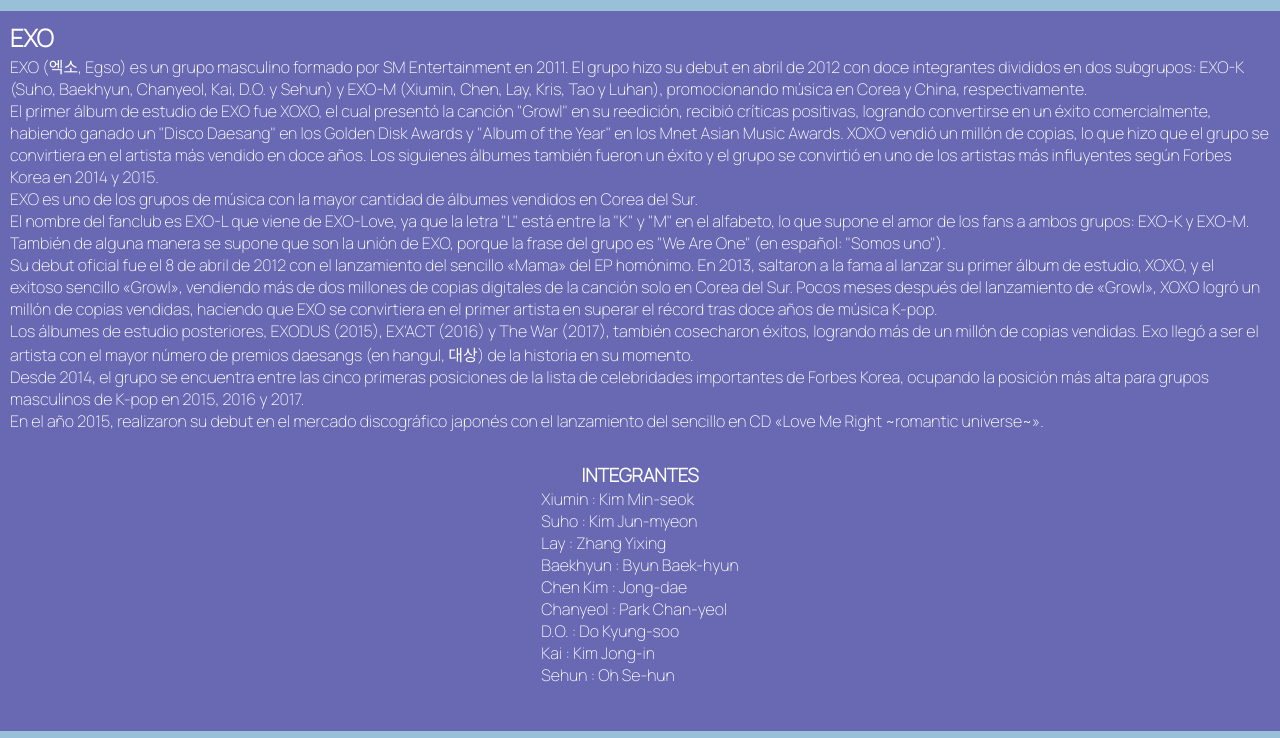
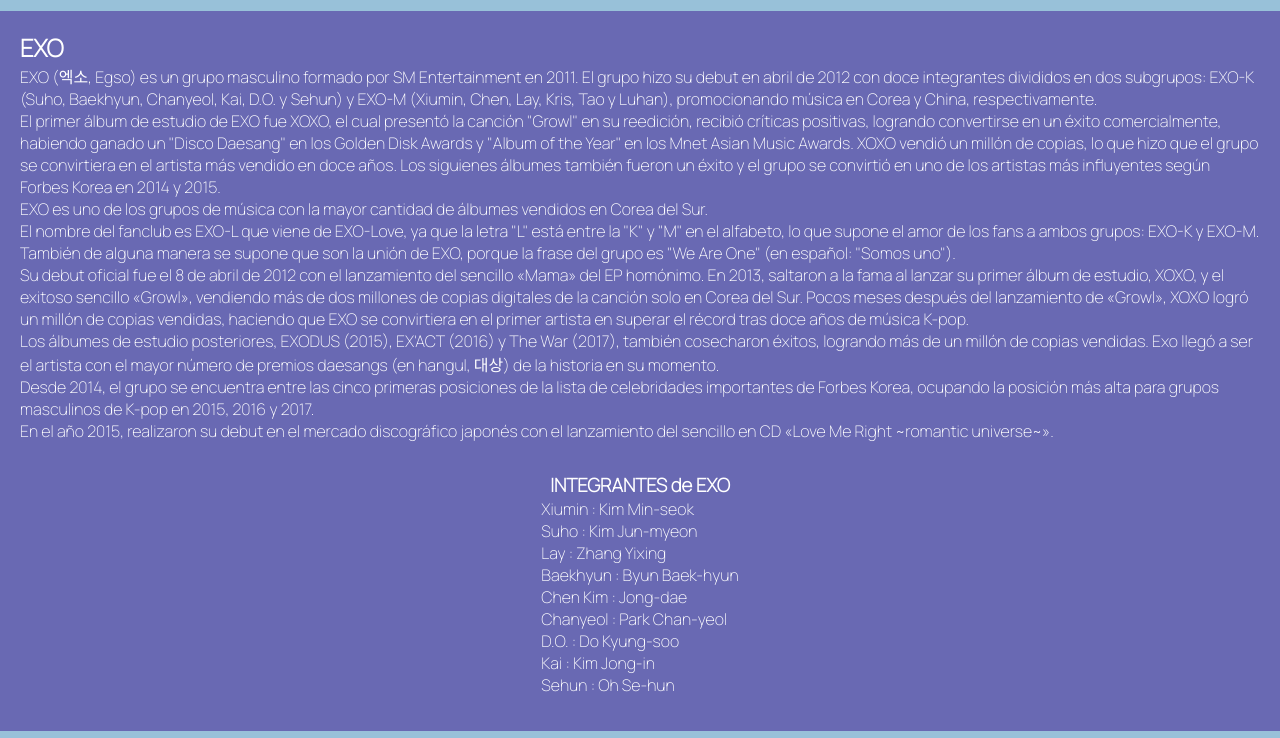
Before and after one commit to lukischneider08/proyecto-exo, a plain HTML site: page SECCIONES/perfil.html in a window 1280 px wide. Shown: the part 141-879 px from the top of the page. Drawn offline with nearby package versions, Linux system fonts and the light colour scheme; grey boxes are pictures that could not be loaded.

Commit message:
arregla errores varios

```diff
--- a/CSS/style.css
+++ b/CSS/style.css
@@ -246,14 +246,15 @@ table tr td {
     }
 
     .perfil {
-        padding: 10px;
+        padding: 20px;
     }
 
     .perfil-flex {
         display: flex;
         flex-direction: column;
         align-items: center;
-        padding-top: 20px;
+        padding-top: 10px;
+        padding-bottom: 25px;
 
     }
 
@@ -298,7 +299,7 @@ table tr td {
 
     }
     .parrafo{
-        padding: 20px ;
+        padding: 80px ;
     }
 
 }
@@ -357,16 +358,10 @@ table tr td {
         padding: 10px;
     }
 
-    .perfil-flex {
-        display: flex;
-        flex-direction: column;
-        align-items: center;
-
-    }
-
     .mainperfil {
         min-height: 720px;
         width: 100%;
+
     }
 
     table tr th {
--- a/SECCIONES/perfil.html
+++ b/SECCIONES/perfil.html
@@ -81,7 +81,7 @@
 
 
             <div class="perfil-flex">
-                <h3 class="blanco"> INTEGRANTES </h3>
+                <h3 class="blanco"> INTEGRANTES de EXO </h3>
                 <p class="blanco">
                     Xiumin : Kim Min-seok
                     <br>
```
Also changed, not shown: SECCIONES/discografia.html (+1 -1 lines).
